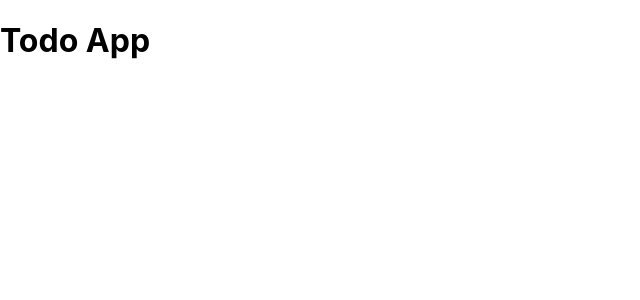
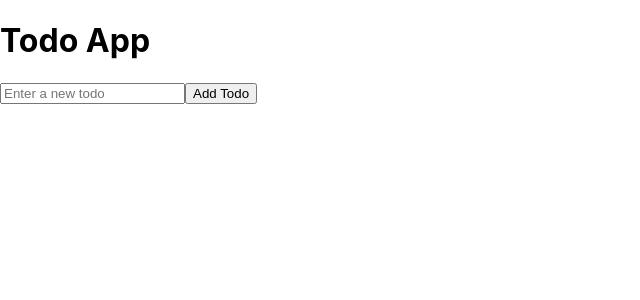
Before and after one commit to ThePageGuy/Solo-ToDo, a React (Create React App) app: page / in a window 1280 px wide. Shown: the top 300 px of the page, without its empty margins (0-640 px from the left). Built offline with nearby package versions, Linux system fonts and the light colour scheme.

Commit message:
TodoForm Component

```diff
--- a/src/TodoApp.js
+++ b/src/TodoApp.js
@@ -1,10 +1,11 @@
 import React from 'react';
+import TodoForm from './TodoForm';
 
 const TodoApp = () => {
   return (
     <div>
       <h1>Todo App</h1>
-      {/* Todo App components will go here */}
+      <TodoForm />
     </div>
   );
 };
--- /dev/null
+++ b/src/TodoForm.js
@@ -0,0 +1,21 @@
+import React, { useState } from 'react';
+
+const TodoForm = () => {
+  const [inputValue, setInputValue] = useState('');
+
+  // Event handlers and form submission logic will go here
+
+  return (
+    <form>
+      <input
+        type="text"
+        value={inputValue}
+        onChange={(e) => setInputValue(e.target.value)}
+        placeholder="Enter a new todo"
+      />
+      <button type="submit">Add Todo</button>
+    </form>
+  );
+};
+
+export default TodoForm;
```
